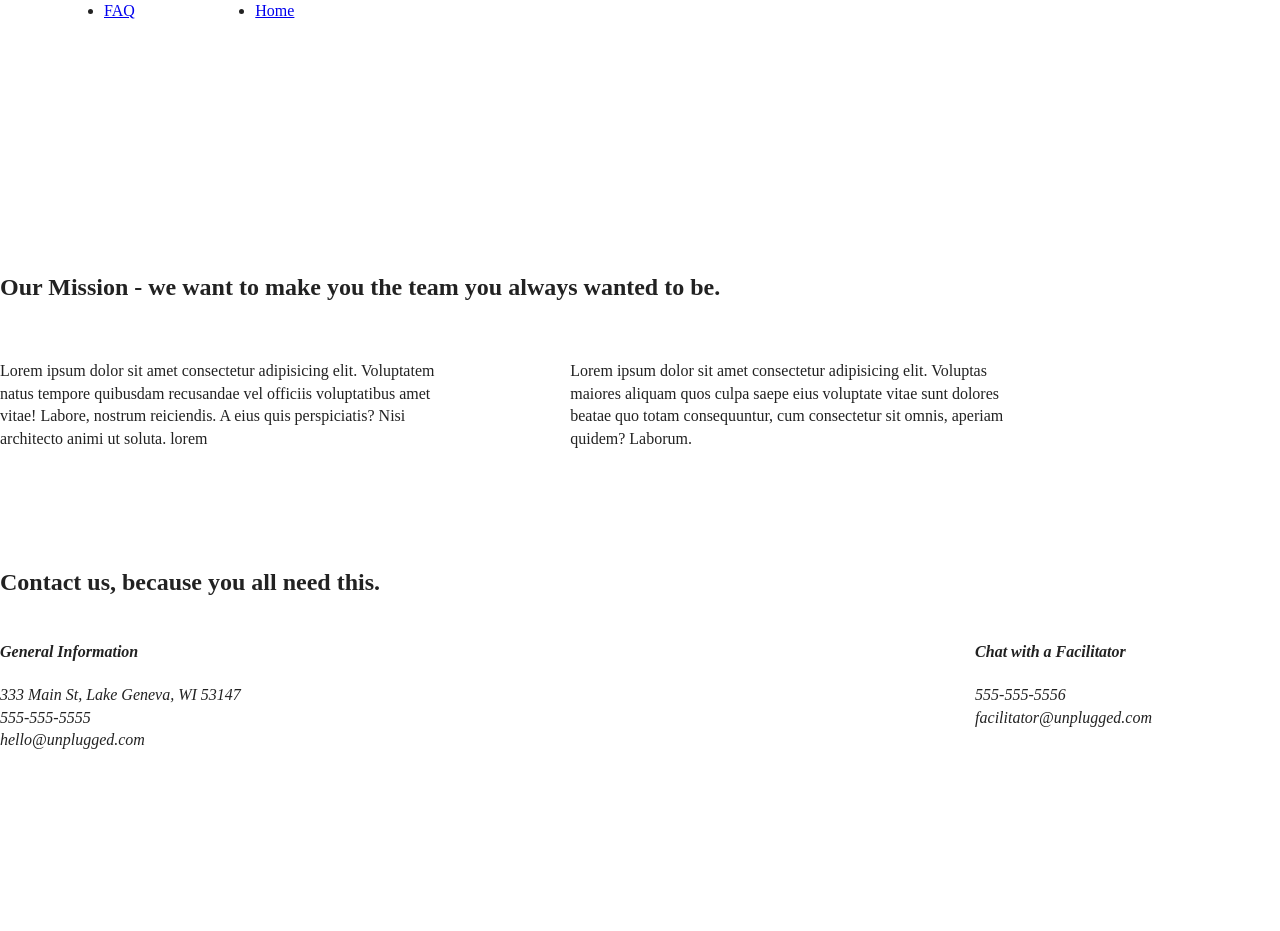
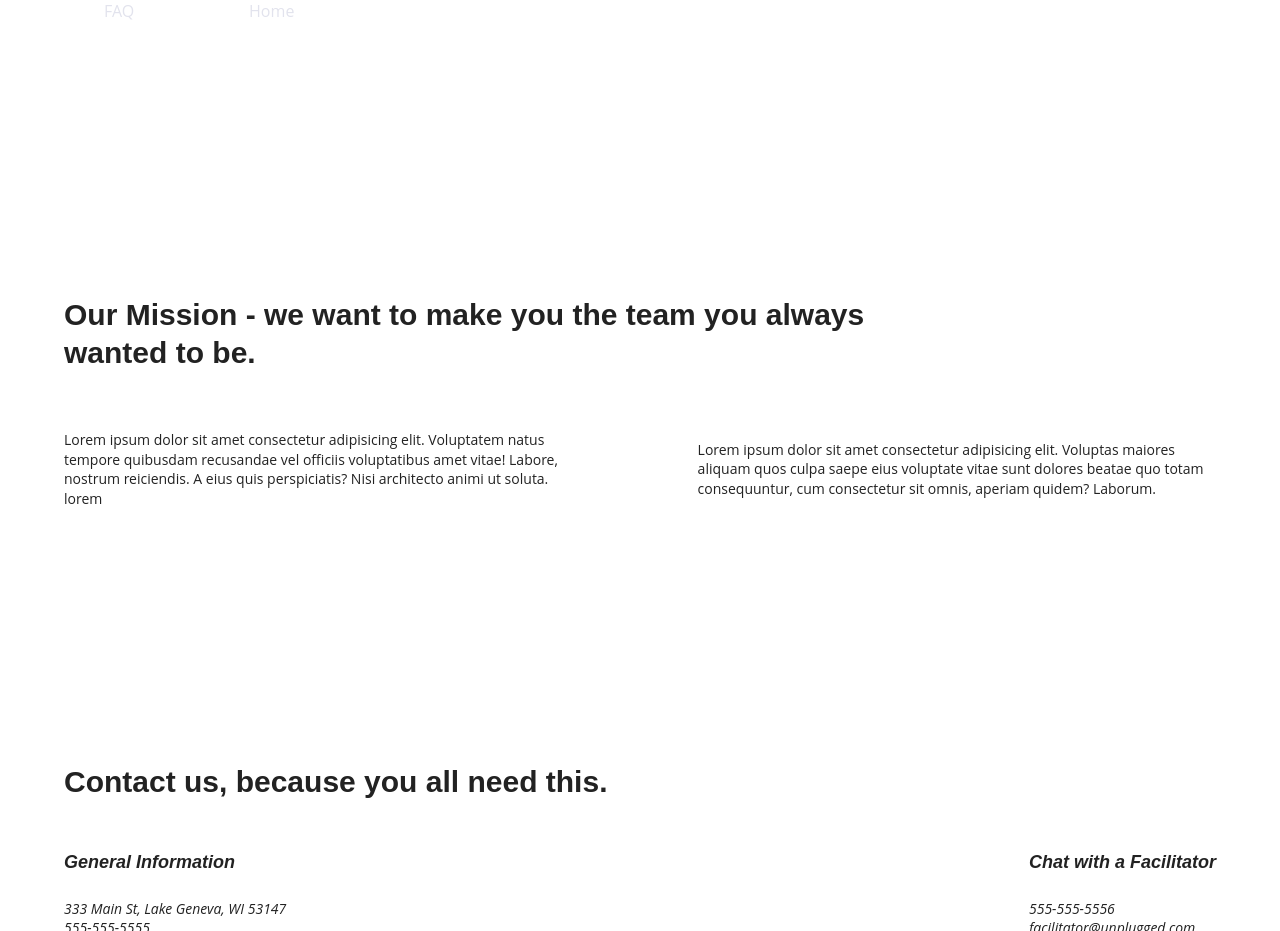
Before and after one commit to Nix73/unplugged, a website: page about/index.html in a window 1280 px wide. Shown: the part 173-1104 px from the top of the page. Drawn offline with Linux system fonts and the light colour scheme.

Commit message:
Added text styles

```diff
--- a/css/main.css
+++ b/css/main.css
@@ -86,6 +86,54 @@ textarea {
 /* ==========================================================================
    Author's custom styles
    ========================================================================== */
+
+/* GENERAL STYLES */
+
+html {
+  font-size: 16px;
+}
+body {
+  font-family: "Open Sans", sans-serif;
+  font-size: 1em;
+}
+
+ul,
+ol {
+  list-style-type: none;
+}
+
+a {
+  font-family: "Open Sans", bold;
+  color: #e2e3ed;
+  text-decoration: none;
+}
+h1 {
+  font-size: 2.25em;
+  line-height: 1.26em;
+}
+
+h2 {
+  font-family: "Poppins", sans-serif;
+  font-size: 1.875em;
+  line-height: 1.25em;
+}
+
+h3,
+h4 {
+  font-family: "Poppins", sans-serif;
+  font-size: 1.125em;
+}
+p {
+  font-size: 0.875em;
+}
+img {
+}
+figure {
+}
+
+address {
+  font-style: italic;
+}
 
 .content-wrapper {
   width: 90%;
@@ -245,7 +293,18 @@ aside .form input {
 /******  About Page  *****/
 
 .mission {
-  width: 90%;
+  display: flex;
+  justify-content: center;
+  align-items: center;
+  flex-flow: row wrap;
+
+}
+
+.contact-section {
+  display: flex;
+  justify-content: center;
+  align-items: center;
+  flex-flow: row wrap;
 }
 
 .contact-content p {
```
Also changed, not shown: index.html (+8 -0 lines).
